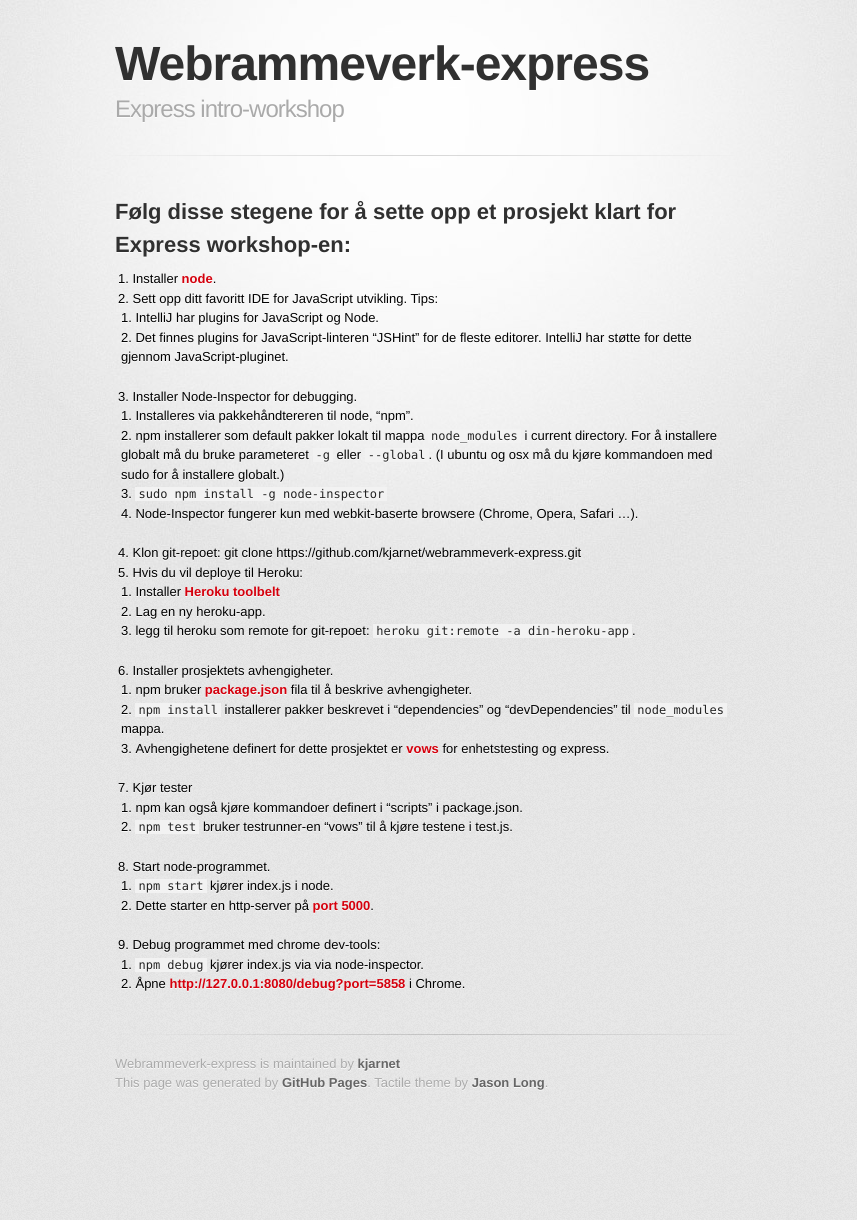
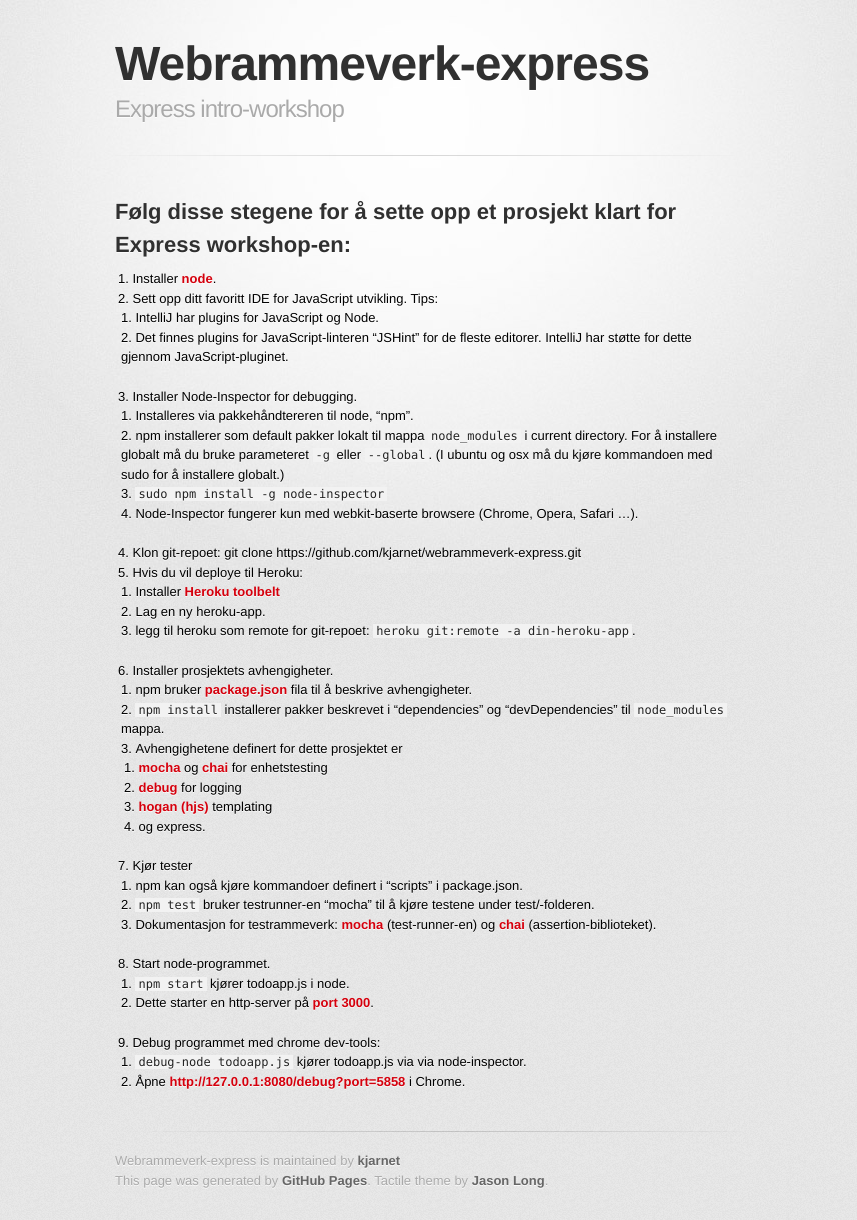
Before and after one commit to kjarnet/webrammeverk-express, a Jekyll site: the page built from index.md, in a window 1280 px wide. Shown: the whole page, without its empty margins (215-1072 px from the left). Built offline with Jekyll 4.4.1, drawn with Linux system fonts in a browser that asks for light colours; some web fonts are replaced; before the commit the page ends 1123 px from its top, so only the background shows below that.

Commit message:
Updated instructions for testing

```diff
--- a/index.md
+++ b/index.md
@@ -26,15 +26,20 @@
     fila til å beskrive avhengigheter.
     * `npm install` installerer pakker beskrevet i "dependencies" og "devDependencies"
     til `node_modules` mappa.
-    * Avhengighetene definert for dette prosjektet er [vows](http://vowsjs.org/)
-    for enhetstesting og express.
+    * Avhengighetene definert for dette prosjektet er
+        * [mocha](http://visionmedia.github.io/mocha/) og [chai](http://chaijs.com/) for enhetstesting
+        * [debug](https://github.com/visionmedia/debug) for logging
+        * [hogan (hjs)](http://twitter.github.io/hogan.js/) templating
+        * og express.
 11. Kjør tester
     * npm kan også kjøre kommandoer definert i "scripts" i package.json.
-    * `npm test` bruker testrunner-en "vows" til å kjøre testene i test.js.
+    * `npm test` bruker testrunner-en "mocha" til å kjøre testene under test/-folderen.
+    * Dokumentasjon for testrammeverk: [mocha](http://visionmedia.github.io/mocha/) (test-runner-en)
+      og [chai](http://chaijs.com/api/bdd/) (assertion-biblioteket).
 12. Start node-programmet.
-    * `npm start` kjører index.js i node.
-    * Dette starter en http-server på [port 5000](http://localhost:5000).
+    * `npm start` kjører todoapp.js i node.
+    * Dette starter en http-server på [port 3000](http://localhost:3000).
 13. Debug programmet med chrome dev-tools:
-    * `npm debug` kjører index.js via via node-inspector.
+    * `debug-node todoapp.js` kjører todoapp.js via via node-inspector.
     * Åpne [http://127.0.0.1:8080/debug?port=5858](http://127.0.0.1:8080/debug?port=5858)
     i Chrome.
```
